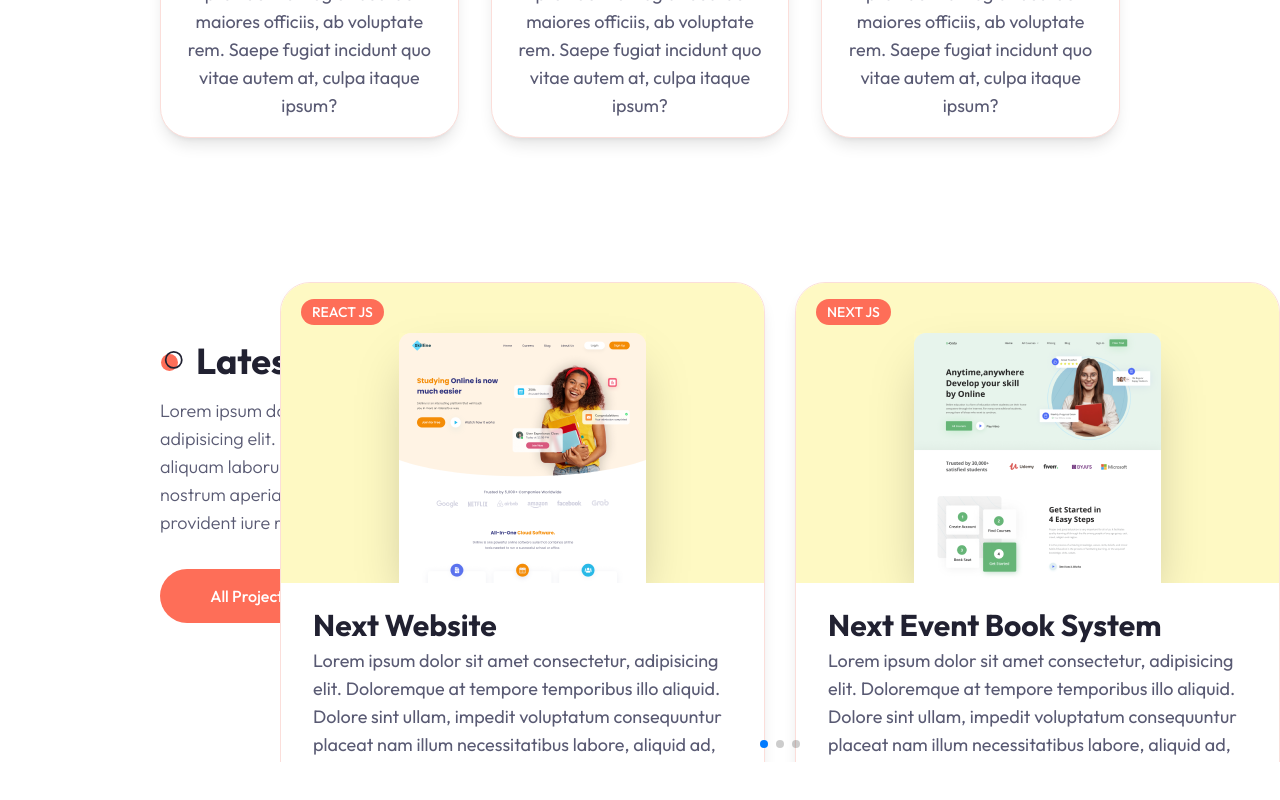
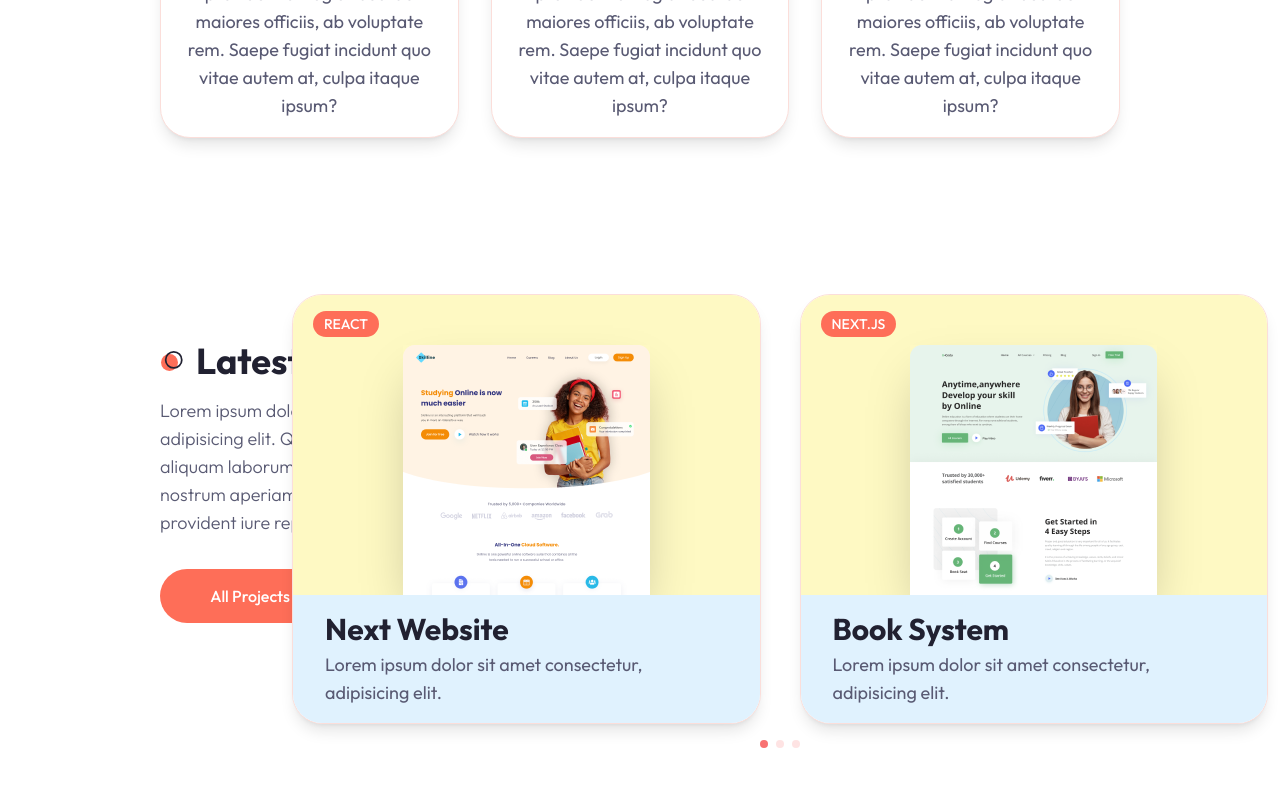
Before and after one commit to Kroro1208/nextjs-portfolio-website, a Next.js app: page / in a window 1280 px wide. Shown: the part 1958-2758 px from the top of the page. Built offline with nearby package versions, Linux system fonts and the light colour scheme.

Commit message:
works部分実装した

```diff
--- a/app/globals.css
+++ b/app/globals.css
@@ -96,3 +96,9 @@
   @apply text-4xl font-bold relative w-max flex items-center justify-between gap-x-3
   before:bg-dots_light before:dark:bg-dots_dark before:bg-no-repeat before:bg-center before:w-[24px] before:h-[24px];
 }
+
+.swiper-horizontal > .section-pagination-bullets .swiper-pagination-bullet,
+.swiper-pagination-horizontal.swiper-pagination-bullets
+  .swiper-pagination-bullet {
+  @apply bg-red-400;
+}
--- a/components/ProjectCard.jsx
+++ b/components/ProjectCard.jsx
@@ -5,22 +5,35 @@ import { Card, CardHeader } from "./ui/card";
 import { Badge } from "./ui/badge";
 
 const ProjectCard = ({ project }) => {
-    console.log(project);
     return (
-        <Card className="group overflow-hidden relative">
+        <Card className="group overflow-hidden relative xl:m-3">
             <CardHeader className="p-0">
                 <div className="relative w-full h-[300px] flex items-center justify-center bg-tertiary
                  dark:bg-sky-200 xl:bg-yellow-100 overflow-hidden">
                     <Image className="absolute bottom-0 shadow-2xl"
                         src={project.image} width={247} height={250} alt="" priority />
+                    <div className="flex gap-3">
+                        <Link href={project.link}
+                            className="bg-secondary w-[54px] h-[54px] rounded-full flex justify-center items-center
+                        scale-0 opacity-0 group-hover:scale-100 group-hover:opacity-100 transition-all duration-300"
+                        >
+                            <Link2Icon className="text-white" />
+                        </Link>
+                        <Link href={project.github}
+                            className="bg-secondary w-[54px] h-[54px] rounded-full flex justify-center items-center
+                        scale-0 opacity-0 group-hover:scale-100 group-hover:opacity-100 transition-all duration-300"
+                        >
+                            <Github className="text-white" />
+                        </Link>
+                    </div>
                 </div>
             </CardHeader>
-            <div className="h-full px-8 py-6">
+            <div className="h-full px-8 py-4 bg-sky-100 dark:text-gray-800 dark:bg-yellow-100">
                 <Badge className="uppercase text-sm font-medium mb-2 absolute top-4 left-5">
                     {project.category}
                 </Badge>
                 <h4 className="h4 mb-1">{project.name}</h4>
-                <p className="text-muted-foreground text-lg">{project.description}</p>
+                <p className="text-muted-foreground text-lg dark:text-gray-800">{project.description}</p>
             </div>
         </Card>
     )
--- a/components/Works.jsx
+++ b/components/Works.jsx
@@ -10,74 +10,74 @@ import ProjectCard from "./ProjectCard";
 const projectData = [
     {
         image: "/work/3.png",
-        category: "react js",
+        category: "react",
         name: "Next Website",
-        description: "Lorem ipsum dolor sit amet consectetur, adipisicing elit. Doloremque at tempore temporibus illo aliquid. Dolore sint ullam, impedit voluptatum consequuntur placeat nam illum necessitatibus labore, aliquid ad, accusamus voluptate dolorem.",
-        Link: "/",
+        description: "Lorem ipsum dolor sit amet consectetur, adipisicing elit.",
+        link: "/",
         github: "github.com",
     },
     {
         image: "/work/4.png",
-        category: "Next js",
-        name: "Next Event Book System",
-        description: "Lorem ipsum dolor sit amet consectetur, adipisicing elit. Doloremque at tempore temporibus illo aliquid. Dolore sint ullam, impedit voluptatum consequuntur placeat nam illum necessitatibus labore, aliquid ad, accusamus voluptate dolorem.",
-        Link: "/",
+        category: "Next.js",
+        name: "Book System",
+        description: "Lorem ipsum dolor sit amet consectetur, adipisicing elit.",
+        link: "/",
         github: "github.com",
     },
     {
         image: "/work/2.png",
         category: "react",
-        name: "Elegant Modern Website",
-        description: "Lorem ipsum dolor sit amet consectetur, adipisicing elit. Doloremque at tempore temporibus illo aliquid. Dolore sint ullam, impedit voluptatum consequuntur placeat nam illum necessitatibus labore, aliquid ad, accusamus voluptate dolorem.",
-        Link: "/",
+        name: "Modern Website",
+        description: "Lorem ipsum dolor sit amet consectetur, adipisicing elit. ",
+        link: "/",
         github: "github.com",
     },
     {
         image: "/work/1.png",
         category: "TypeScript",
         name: "Household App",
-        description: "Lorem ipsum dolor sit amet consectetur, adipisicing elit. Doloremque at tempore temporibus illo aliquid. Dolore sint ullam, impedit voluptatum consequuntur placeat nam illum necessitatibus labore, aliquid ad, accusamus voluptate dolorem.",
-        Link: "/",
+        description: "Lorem ipsum dolor sit amet consectetur, adipisicing elit. ",
+        link: "/",
         github: "github.com",
     },
     {
         image: "/work/2.png",
         category: "Laravel",
         name: "Event Book Website",
-        description: "Lorem ipsum dolor sit amet consectetur, adipisicing elit. Doloremque at tempore temporibus illo aliquid. Dolore sint ullam, impedit voluptatum consequuntur placeat nam illum necessitatibus labore, aliquid ad, accusamus voluptate dolorem.",
-        Link: "/",
+        description: "Lorem ipsum dolor sit amet consectetur, adipisicing elit. ",
+        link: "/",
         github: "github.com",
     },
     {
         image: "/work/3.png",
         category: "Laravel",
         name: "Blog App",
-        description: "Lorem ipsum dolor sit amet consectetur, adipisicing elit. Doloremque at tempore temporibus illo aliquid. Dolore sint ullam, impedit voluptatum consequuntur placeat nam illum necessitatibus labore, aliquid ad, accusamus voluptate dolorem.",
-        Link: "/",
+        description: "Lorem ipsum dolor sit amet consectetur, adipisicing elit. ",
+        link: "/",
         github: "github.com",
     },
     {
         image: "/work/4.png",
         category: "TypeScript",
         name: "Discord Clone",
-        description: "Lorem ipsum dolor sit amet consectetur, adipisicing elit. Doloremque at tempore temporibus illo aliquid. Dolore sint ullam, impedit voluptatum consequuntur placeat nam illum necessitatibus labore, aliquid ad, accusamus voluptate dolorem.",
-        Link: "/",
+        description: "Lorem ipsum dolor sit amet consectetur, adipisicing elit. ",
+        link: "/",
         github: "github.com",
     },
     {
         image: "/work/1.png",
         category: "react",
         name: "Modern Website",
-        description: "Lorem ipsum dolor sit amet consectetur, adipisicing elit. Doloremque at tempore temporibus illo aliquid. Dolore sint ullam, impedit voluptatum consequuntur placeat nam illum necessitatibus labore, aliquid ad, accusamus voluptate dolorem.",
-        Link: "/",
+        description: "Lorem ipsum dolor sit amet consectetur, adipisicing elit. .",
+        link: "/",
         github: "github.com",
     },
     {
         image: "/work/2.png",
         category: "Laravel",
         name: "Todo App",
-        description: "Lorem ipsum dolor sit amet consectetur, adipisicing elit. Doloremque at tempore temporibus illo aliquid. Dolore sint ullam, impedit voluptatum consequuntur placeat nam illum necessitatibus labore, aliquid ad, accusamus voluptate dolorem.",
-        Link: "/",
+        description: "Lorem ipsum dolor sit amet consectetur, adipisicing elit. ",
+        link: "/",
         github: "github.com",
     },
 ];
@@ -98,11 +98,11 @@ const Works = () => {
                     <Swiper className="h-[480px]"
                         slidesPerView={1}
                         breakpoints={{
-                            640: {
+                            780: {
                                 slidesPerView: 2
                             }
                         }}
-                        spaceBetween={30}
+                        spaceBetween={15}
                         modules={[Pagination]}
                         pagination={{ clickable: true }}
                     >
```
